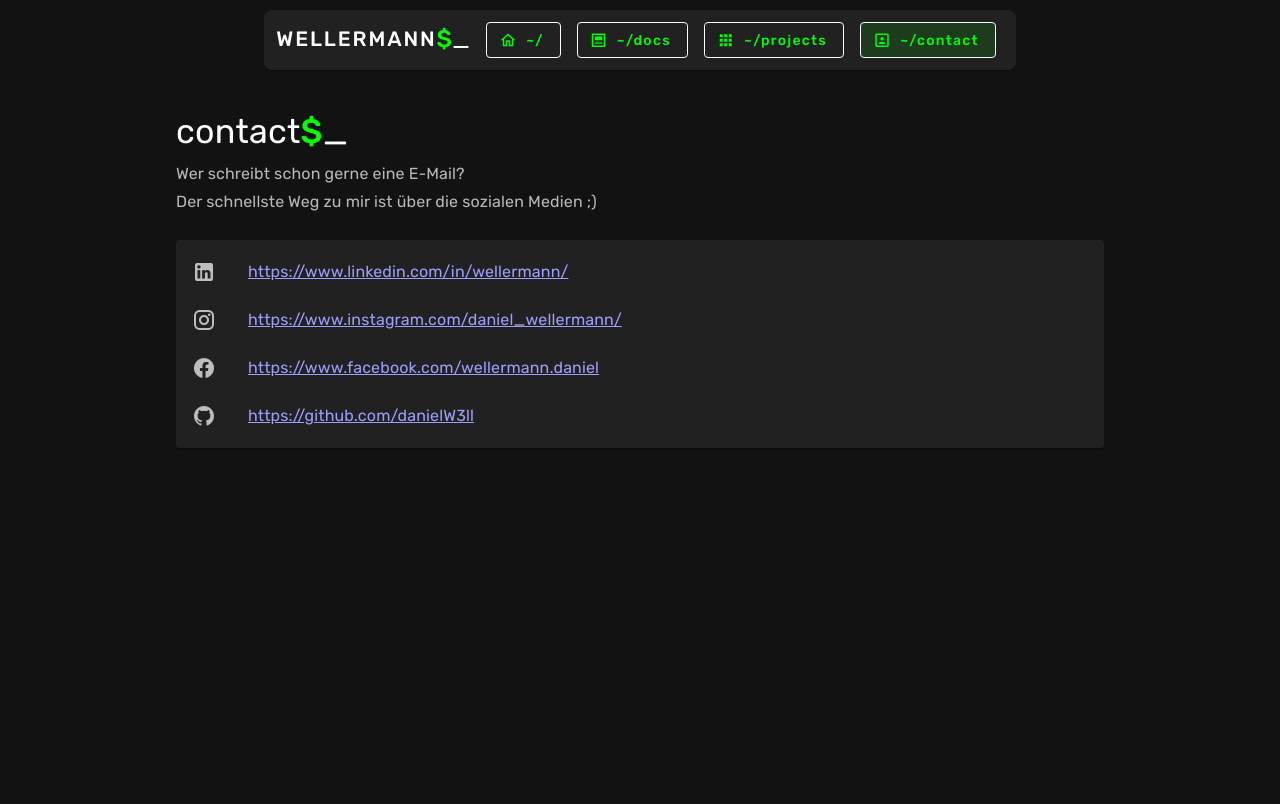
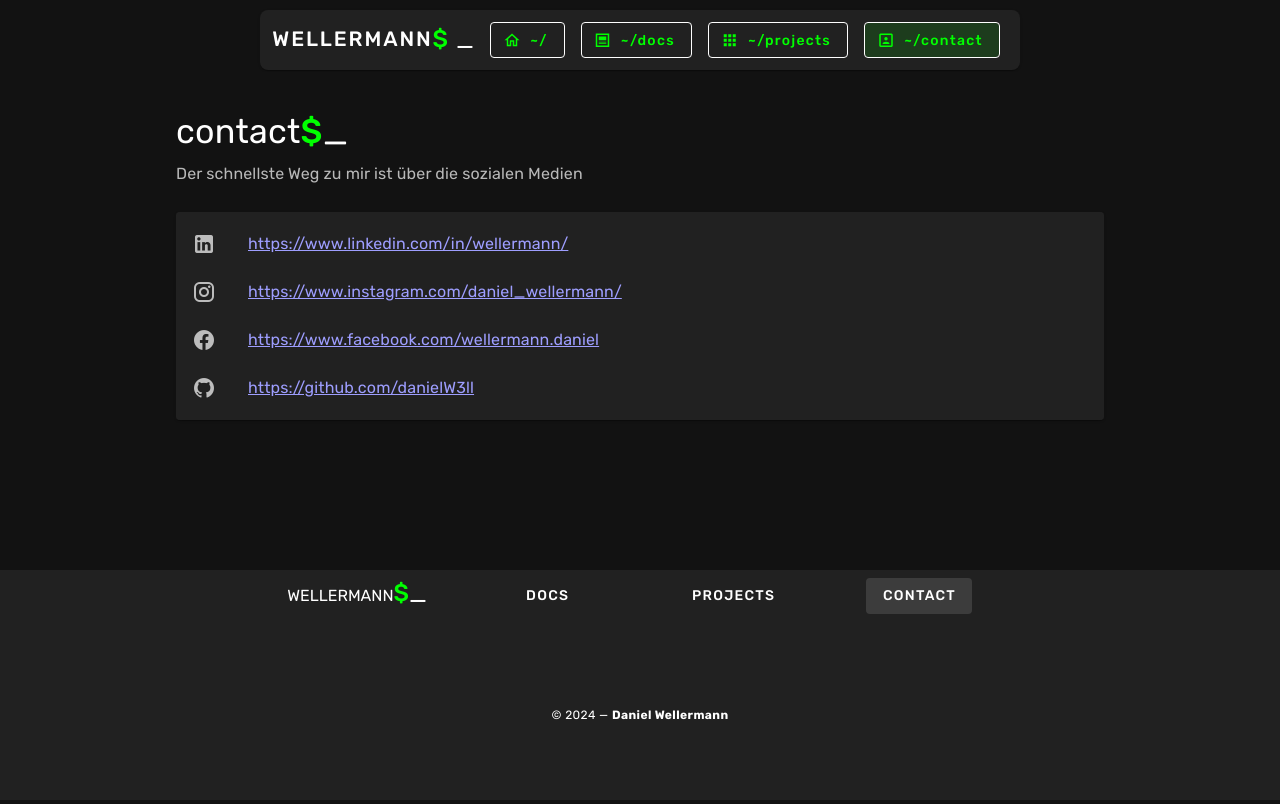
Before and after one commit to danielW3ll/wellerman-site, a Nuxt app: page /contact in a window 1280 px wide. Built offline with nearby package versions, Linux system fonts and the light colour scheme.

Commit message:
feat: Update layout and structure; add footer component and enhance navigation

```diff
--- a/nuxt.config.ts
+++ b/nuxt.config.ts
@@ -8,7 +8,6 @@ export default defineNuxtConfig({
   build: {
     transpile: ['vuetify'],
   },
-
   css: ['~/assets/main.css'],
   app: {
     head:{
--- /dev/null
+++ b/src/components/Footer.vue
@@ -0,0 +1,28 @@
+<script setup>
+
+</script>
+<template>
+  <v-footer class="d-flex">
+    <v-row>
+      <v-col cols="12" md="12" lg="4">
+        <v-btn href="" variant="text">
+          Blog
+        </v-btn>
+      </v-col>
+      <v-col cols="6" md="3" lg="2">
+        <v-btn href="" variant="text">
+          Projekte
+        </v-btn>
+      </v-col>
+      <v-col cols="6" md="3" lg="2">
+        <v-btn href="" variant="text">
+          Contact
+        </v-btn>
+      </v-col>
+      <!-- <v-col cols="6" md="3" lg="2"></v-col> -->
+      <p class="text-caption">
+        &copy; {{ new Date().getFullYear() }} — <strong>My App</strong>
+      </p>
+    </v-row>
+  </v-footer>
+</template>
--- a/src/layouts/default.vue
+++ b/src/layouts/default.vue
@@ -1,72 +1,3 @@
-<template>
-  <v-app>
-    <v-app-bar app color="transparent" class="pt-2 hidden-sm-and-down " flat>
-      <v-row class="">
-        <v-col cols="" class="d-flex justify-center align-center">
-          <v-card color="" class="pa-3 rounded-lg d-flex justify-center align-center">
-            <span class="text-w">WELLERMANN</span>
-            <!-- Hier hinter die Aktive Seite als span anzeigen -->
-
-            <span class="text-primary font-weight-medium text-h5">$</span>
-            <span v-if="routePath !== '/'" class="text-h5 me-2 ">_</span>
-            <span v-else class="text-h5 me-2 elementToFadeInAndOut">_</span>
-            <v-btn v-for="menue in menue" :key="menue.icon" class="mx-2 border border-opacity-100 text-none text-primary" :to="menue.href" variant="outlined" :prepend-icon="menue.icon">{{
-              menue.text }}</v-btn>
-            <!-- THEME SWITCHER -->
-            <!-- <v-btn class="mx-2 border-dashed border border-opacity-100 text-none" color="primary" variant="outlined" @click="console.log('toggle')" prepend-icon="mdi-theme-light-dark"> -->
-
-            <!-- </v-btn> -->
-            <!-- Languega Switcher de/en -->
-            <!-- <v-btn class="mx-2 border-dashed border border-opacity-100 text-none" color="primary" variant="outlined" @click="console.log('toggle')" prepend-icon="mdi-translate"> -->
-
-            <!-- </v-btn> -->
-          </v-card>
-        </v-col>
-
-      </v-row>
-    </v-app-bar>
-    <v-main class="" :class="$vuetify.display.smAndDown ? 'pb-12 pt-4 ' : 'pt-16 mt-8'">
-      <slot />
-    </v-main>
-    <!-- <v-footer class="bg-indigo-lighten-1 text-center d-flex flex-column">
-      <div>
-        <v-btn v-for="icon in menue" :key="icon" :icon="icon" class="mx-4" variant="text"></v-btn>
-      </div>
-
-      <div class="pt-0">
-        Phasellus feugiat arcu sapien, et iaculis ipsum elementum sit amet. Mauris cursus commodo interdum. Praesent ut risus eget metus luctus accumsan id ultrices nunc. Sed at orci sed massa
-        consectetur dignissim a sit amet dui. Duis commodo vitae velit et faucibus. Morbi vehicula lacinia malesuada. Nulla placerat augue vel ipsum ultrices, cursus iaculis dui sollicitudin.
-        Vestibulum eu ipsum vel diam elementum tempor vel ut orci. Orci varius natoque penatibus et magnis dis parturient montes, nascetur ridiculus mus.
-      </div>
-
-      <v-divider></v-divider>
-
-      <div>
-        {{ new Date().getFullYear() }} — <strong>Vuetify</strong>
-      </div>
-    </v-footer> -->
-    <v-container class="position-fixed bottom-0 d-flex align-center justify-center pb-8" fluid>
-      <!-- <v-card class="pa-3 rounded-lg border-sm d-flex justify-center align-center"> -->
-
-      <!-- Hier hinter die Aktive Seite als span anzeigen -->
-
-      <v-menu location="top" class="">
-        <template v-slot:activator="{ props }">
-          <v-btn v-bind="props" size="x-large" class="border border-opacity-100 hidden-md-and-up w-100 ">
-            wellermann
-            <v-icon class="text-primary">mdi-menu</v-icon>
-            <!-- <span class="text-primary font-weight-medium text-h5 ">$</span> -->
-            <span class="text-h5 text-white elementToFadeInAndOut ">_</span>
-          </v-btn>
-        </template>
-        <v-btn v-for="menue in menue" :key="menue.icon" class=" ms-auto me-auto my-2 border border-opacity-100 text-none text-primary w-50" :to="menue.href" :prepend-icon="menue.icon"
-          density="default">{{
-            menue.text }}</v-btn>
-      </v-menu>
-      <!-- </v-card> -->
-    </v-container>
-  </v-app>
-</template>
 <script setup>
 const activatorMenu = ref(false)
 const menue = [
@@ -92,6 +23,20 @@ const menue = [
   },
 ]
 
+const footerMenue = [
+  {
+    text: 'docs',
+    href: '/docs',
+  },
+  {
+    text: 'projects',
+    href: '/projects',
+  },
+  {
+    text: 'Contact',
+    href: '/contact',
+  },
+]
 // Get Route
 const route = useRoute()
 const routePath = ref()
@@ -108,10 +53,91 @@ onBeforeMount(() => {
   console.log(routePath.value)
 })
 </script>
+<template>
+  <v-app>
+    <v-app-bar app color="transparent" class="pt-2 hidden-sm-and-down " flat>
+      <v-row class="">
+        <v-col cols="" class="d-flex justify-center align-center">
+          <v-card color="" class="pa-3 rounded-lg d-flex justify-center align-center">
+            <span class="text-w">WELLERMANN</span>
+            <!-- Hier hinter die Aktive Seite als span anzeigen -->
+
+            <span class="text-primary font-weight-medium text-h5">$</span>
+            <span v-if="routePath !== '/'" class="text-h5 me-2 ms-2">_</span>
+            <span v-else class="text-h5 me-2 elementToFadeInAndOut ms-2">_</span>
+            <v-btn v-for="menue in menue" :key="menue.icon" class="mx-2 border border-opacity-100 text-none text-primary" :to="menue.href" variant="outlined" :prepend-icon="menue.icon">{{
+              menue.text }}</v-btn>
+            <!-- THEME SWITCHER -->
+            <!-- <v-btn class="mx-2 border-dashed border border-opacity-100 text-none" color="primary" variant="outlined" @click="console.log('toggle')" prepend-icon="mdi-theme-light-dark"> -->
+
+            <!-- </v-btn> -->
+            <!-- Languega Switcher de/en -->
+            <!-- <v-btn class="mx-2 border-dashed border border-opacity-100 text-none" color="primary" variant="outlined" @click="console.log('toggle')" prepend-icon="mdi-translate"> -->
+
+            <!-- </v-btn> -->
+          </v-card>
+        </v-col>
+
+      </v-row>
+    </v-app-bar>
+    <v-main class="" :class="$vuetify.display.smAndDown ? 'pb-12 pt-4 ' : 'pt-16 mt-8'">
+      <slot />
+    </v-main>
+    <v-footer class="d-flex flex-column text-center">
+      <v-row>
+        <v-col cols="12" md="12" lg="3">
+          <v-responsive>
+            <span class="">WELLERMANN</span>
+            <!-- Hier hinter die Aktive Seite als span anzeigen -->
+
+            <span class="text-primary font-weight-medium text-h5">$</span>
+            <span class="text-h5 me-2 elementToFadeInAndOut">_</span>
+          </v-responsive>
+
+        </v-col>
+        <v-col v-for="menue in footerMenue" :key="menue.text" cols="4" md="4" lg="3">
+          <v-btn :to="menue.href" variant="text">
+            {{ menue.text }}
+          </v-btn>
+        </v-col>
+
+        <v-col cols="12">
+          <p class="text-caption text-center">
+            &copy; {{ new Date().getFullYear() }} — <strong>Daniel Wellermann</strong>
+          </p>
+        </v-col>
+        <!-- <v-col cols="6" md="3" lg="2"></v-col> -->
+
+      </v-row>
+    </v-footer>
+    <v-container class="position-fixed bottom-0 d-flex align-center justify-end pb-8" fluid>
+      <!-- <v-card class="pa-3 rounded-lg border-sm d-flex justify-center align-center"> -->
+
+      <!-- Hier hinter die Aktive Seite als span anzeigen -->
+
+      <v-menu location="top" class="">
+        <template v-slot:activator="{ props }">
+          <v-btn v-bind="props" size="x-large" class="border border-opacity-100 hidden-md-and-up w-100 ">
+            wellermann
+            <v-icon class="text-primary elementToFadeInAndOut ">mdi-menu</v-icon>
+            <!-- <span class="text-primary font-weight-medium text-h5 ">$</span> -->
+
+          </v-btn>
+        </template>
+        <v-btn v-for="menue in menue" :key="menue.icon" class=" ms-auto me-auto my-2 border border-opacity-100 text-none text-primary w-50" :to="menue.href" :prepend-icon="menue.icon"
+          density="default">{{
+            menue.text }}</v-btn>
+      </v-menu>
+      <!-- </v-card> -->
+    </v-container>
+  </v-app>
+</template>
+
 <style scoped>
 .text-w {
   font-size: 1.3rem;
   font-weight: 500;
   letter-spacing: 0.0892857143em;
+
 }
 </style>
--- a/src/pages/contact.vue
+++ b/src/pages/contact.vue
@@ -35,9 +35,9 @@ useHead({
   <v-container class="w-lg-75">
     <HeaderComp class="" :name="pageName" />
     <p class="text-subtitle-1 text-medium-emphasis mb-6 mt-2">
-      Wer schreibt schon gerne eine E-Mail?
-      <br>
-      Der schnellste Weg zu mir ist über die sozialen Medien ;)
+      <!-- Wer schreibt schon gerne eine E-Mail?
+      <br> -->
+      Der schnellste Weg zu mir ist über die sozialen Medien
     </p>
     <SocialIcons mode-style="list" />
   </v-container>
```
Also changed, not shown: 1 other file (tests, documents, lock files or other folders).
